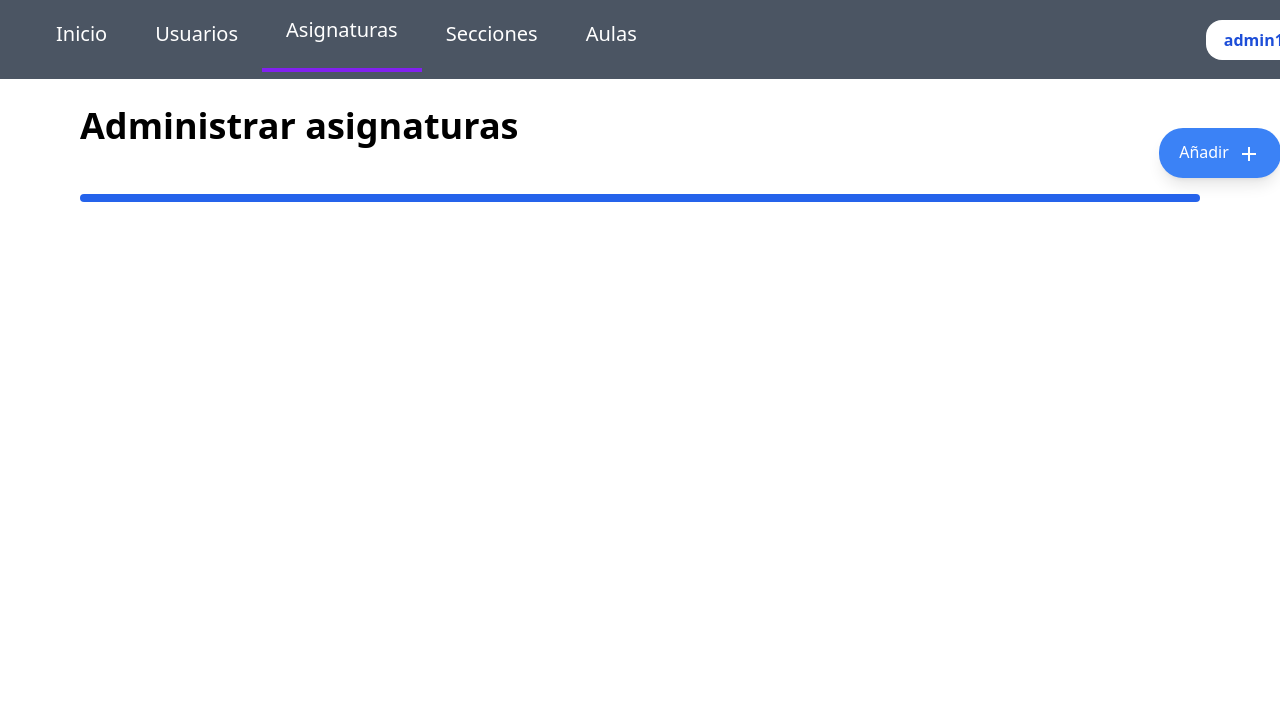
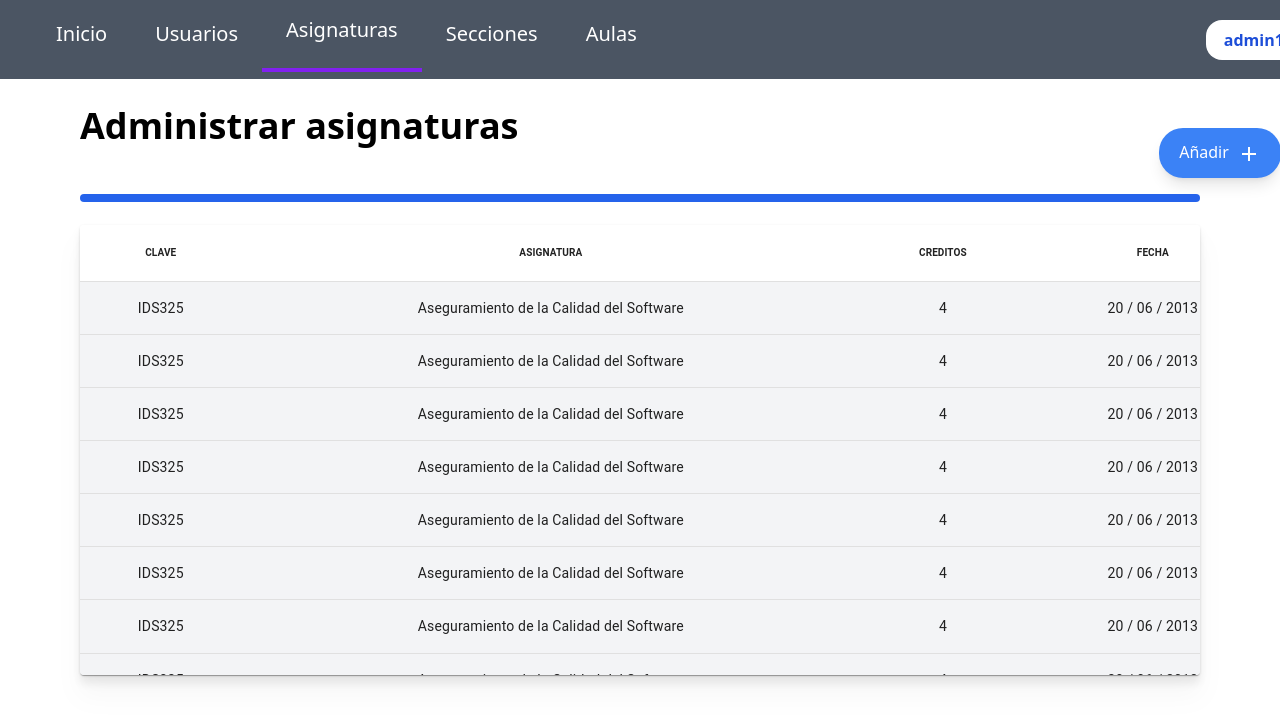
Before and after one commit to johan3118/cic-config, a Next.js app: page /admin/administrar/asignaturas in a window 1280 px wide. Shown: the top 724 px of the page. Built offline with nearby package versions, Linux system fonts and the light colour scheme.

Commit message:
Cambios a Administrar asignaturas ADMIN

```diff
--- a/app/admin/administrar/asignaturas/page.js
+++ b/app/admin/administrar/asignaturas/page.js
@@ -1,11 +1,32 @@
 import Link from "next/link"
 import SearchBar from "@/app/components/SearchBar"
 import AnadirButton from "@/app/components/AnadirButton"
+import TablaAula from "@/app/components/TablaAula";
 
 export default function Home() {
+
+  const headers = ['CLAVE', 'ASIGNATURA', 'CREDITOS','FECHA'];
+
+  const data = [
+    { CLAVE: 'IDS325', ASIGNATURA: 'Aseguramiento de la Calidad del Software', CREDITOS: '4', FECHA: '20 / 06 / 2013'},
+    { CLAVE: 'IDS325', ASIGNATURA: 'Aseguramiento de la Calidad del Software', CREDITOS: '4', FECHA: '20 / 06 / 2013'},
+    { CLAVE: 'IDS325', ASIGNATURA: 'Aseguramiento de la Calidad del Software', CREDITOS: '4', FECHA: '20 / 06 / 2013'},
+    { CLAVE: 'IDS325', ASIGNATURA: 'Aseguramiento de la Calidad del Software', CREDITOS: '4', FECHA: '20 / 06 / 2013'},
+    { CLAVE: 'IDS325', ASIGNATURA: 'Aseguramiento de la Calidad del Software', CREDITOS: '4', FECHA: '20 / 06 / 2013'},
+    { CLAVE: 'IDS325', ASIGNATURA: 'Aseguramiento de la Calidad del Software', CREDITOS: '4', FECHA: '20 / 06 / 2013'},
+    { CLAVE: 'IDS325', ASIGNATURA: 'Aseguramiento de la Calidad del Software', CREDITOS: '4', FECHA: '20 / 06 / 2013'},
+    { CLAVE: 'IDS325', ASIGNATURA: 'Aseguramiento de la Calidad del Software', CREDITOS: '4', FECHA: '20 / 06 / 2013'},
+    { CLAVE: 'IDS325', ASIGNATURA: 'Aseguramiento de la Calidad del Software', CREDITOS: '4', FECHA: '20 / 06 / 2013'},
+    { CLAVE: 'IDS325', ASIGNATURA: 'Aseguramiento de la Calidad del Software', CREDITOS: '4', FECHA: '20 / 06 / 2013'},
+    { CLAVE: 'IDS325', ASIGNATURA: 'Aseguramiento de la Calidad del Software', CREDITOS: '4', FECHA: '20 / 06 / 2013'},
+    { CLAVE: 'IDS325', ASIGNATURA: 'Aseguramiento de la Calidad del Software', CREDITOS: '4', FECHA: '20 / 06 / 2013'},
+    { CLAVE: 'IDS325', ASIGNATURA: 'Aseguramiento de la Calidad del Software', CREDITOS: '4', FECHA: '20 / 06 / 2013'},
+    { CLAVE: 'IDS325', ASIGNATURA: 'Aseguramiento de la Calidad del Software', CREDITOS: '4', FECHA: '20 / 06 / 2013'},
+  ];
+
     return (
-      <main className="flex items-center justify-center h-screen">
-
-    </main>
+      <>
+        <TablaAula headers={headers} data={data}/>
+      </>
     )
   }
--- a/app/admin/administrar/page.js
+++ b/app/admin/administrar/page.js
@@ -4,14 +4,14 @@ import SearchBar from "@/app/components/SearchBar"
 
 export default function Home() {
     return (
-      <main className="flex items-center justify-center h-screen">
+      <main className="flex items-center justify-center h-screen overflow-y-hidden">
         <div className="w-6 fixed top-20 left-180 z-10">
-        <Link href="/admin/usuarios/registrar">  <AddButton /></Link>
+          <Link href="/admin/usuarios/registrar">  <AddButton /></Link>
         </div>
         <div className="flex flex-col absolute left top-20">
-        <h1 className="titulo">Usuarios</h1>
-        <SearchBar/>
-      </div>
+          <h1 className="titulo">Usuarios</h1>
+          <SearchBar/>
+        </div>
       </main>
     )
   }
--- a/app/admin/administrar/secciones/page.js
+++ b/app/admin/administrar/secciones/page.js
@@ -5,8 +5,7 @@ export default function Home() {
     return (
       <main className="flex items-center justify-center h-screen">
       <div className="flex flex-col absolute left top-20">
-        <h1 className="titulo">Secciones</h1>
-        <SearchBar/>
+        {/* <SearchBar/> */}
       </div>
     </main>
     )
--- a/app/admin/administrar/usuarios/page.js
+++ b/app/admin/administrar/usuarios/page.js
@@ -5,8 +5,7 @@ export default function Home() {
     return (
       <main className="flex items-center justify-center h-screen">
       <div className="flex flex-col absolute left top-20">
-        <h1 className="titulo">Usuarios</h1>
-        <SearchBar/>
+        {/* <SearchBar/> */}
       </div>
     </main>
     )
--- a/app/components/TablaAula.jsx
+++ b/app/components/TablaAula.jsx
@@ -13,7 +13,7 @@ const TablaAula = ({ headers, data }) => {
   return (
     <TableContainer component={Paper} sx={{ width: 1200, fontFamily: 'Poppins', height: 450, overflowX: 'hidden', zIndex: 10}} className='drop-shadow-xl rounded-3xl'>
       <Table sx={{ width: 1200, height: 100 }} aria-label="simple table">
-        <TableHead>
+        <TableHead className='sticky top-0 bg-white' style={{height: 50}}>
           <TableRow>
             {headers.map((header, index) => (
               <TableCell align="center" key={index} sx={{fontSize: 10, height: 50, fontWeight: 'bold'}}>
```
Also changed, not shown: app/admin/administrar/aulas/page.js (+0 -11 lines).
